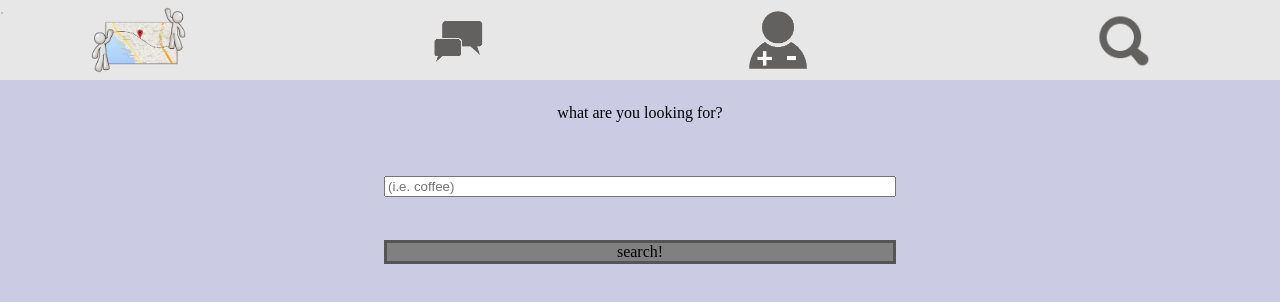
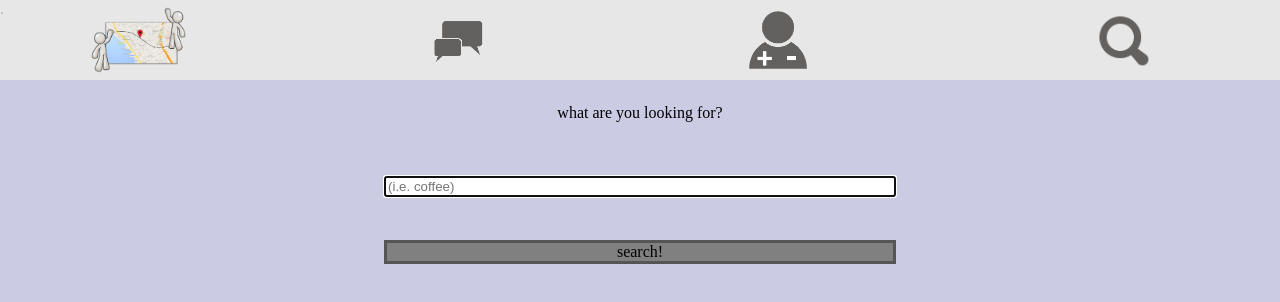
Before and after one commit to CenTexDevs/somewherebetweenus-mobile-web, a website: page app/sbu.html in a window 1280 px wide. Both pictures are taken after a click on the element 1123 px from the left and 40 px from the top of the page. Drawn offline with nearby package versions, Linux system fonts and the light colour scheme; some packages are replaced by stand-ins of ours.

Commit message:
fixing form display/hide, cursor focus

```diff
--- a/app/sbu.html
+++ b/app/sbu.html
@@ -139,14 +139,14 @@ body {overflow:hidden;}
 }
 
 .display_form{
-	top:10vh !important;
-	-webkit-transition:top 1s, -webkit-transform 2s;
-	transition:top 1s, transform 2s;
+	height:90vh !important;
+	-webkit-transition:height 1s, -webkit-transform 2s;
+	transition:height 1s, transform 2s;
 }
 
 .invite_form, .chat_form, .search_form{
-	-webkit-transition:top 1s, -webkit-transform 2s;
-	transition:top 1s, transform 2s;
+	-webkit-transition:height 1s, -webkit-transform 2s;
+	transition:height 1s, transform 2s;
 
 }
 
@@ -214,8 +214,9 @@ body {overflow:hidden;}
 .search_form{
 	text-align:center;
 	width:100vw;
-	top:100vh;
-	height:90vh;
+	overflow:hidden;
+	bottom:0px;
+	height:0vh;
 	position:absolute;
 	background-color:rgba(225,225,225,0.9);
 }
@@ -255,7 +256,7 @@ body {overflow:hidden;}
 
 <div class="search_form">
 	<div class="search_headline" style="text-align:center">what are you looking for?</div>
-	<div class="venue_type_div"><input class="venue" type="text" placeholder="(i.e. coffee)"/></div>
+	<div class="venue_type_div"><input id = "search_type" class="venue" type="text" placeholder="(i.e. coffee)"/></div>
 	<div class="search_button">search!</div>
 	</div>
 </div>
@@ -264,8 +265,9 @@ body {overflow:hidden;}
 .chat_form{
 	text-align:center;
 	width:100vw;
-	height:90vh;
-	top:100vh;
+	overflow:hidden;
+	bottom:0px;
+	height:0vh;
 	position:absolute;
 	background-color:rgba(225,225,225,0.9);
 }
@@ -296,8 +298,9 @@ body {overflow:hidden;}
 .invite_form{
 	text-align:center;
 	width:100vw;
-	height:90vh;
-	top:100vh;
+	overflow:hidden;
+	bottom:0px;
+	height:0vh;
 	position:absolute;
 	background-color:rgba(225,225,225,0.9);
 }
@@ -359,6 +362,8 @@ body {overflow:hidden;}
 		$(".chat_form").removeClass("display_form");
 		$(".invite_form").removeClass("display_form");
 		$(".search_form").toggleClass("display_form");
+		$(".venue").focus();
+
 	});
 
 	$(".invite_icon").on("click",function(){
```
Also changed, not shown: dist/sbu.html.
